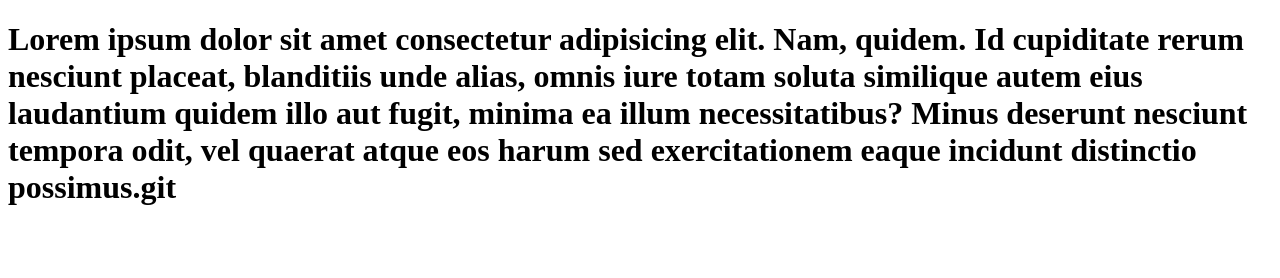
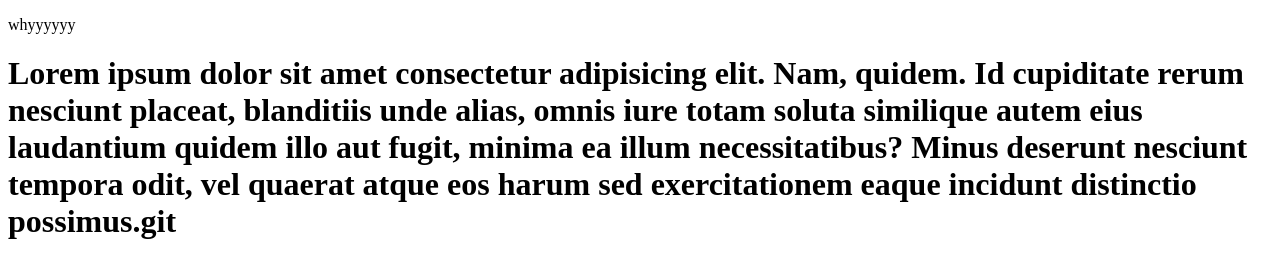
Before and after one commit to beginnerfreelancer/full-five, a plain HTML site: page index.html in a window 1280 px wide. Drawn offline with Linux system fonts and the light colour scheme.

Commit message:
Update index.html

```diff
--- a/index.html
+++ b/index.html
@@ -8,6 +8,7 @@
     <title>Document</title>
 </head>
 <body>
+    <p>whyyyyyy</p>
     <h1>Lorem ipsum dolor sit amet consectetur adipisicing elit. Nam, quidem. Id cupiditate rerum nesciunt placeat, blanditiis unde alias, omnis iure totam soluta similique autem eius laudantium quidem illo aut fugit, minima ea illum necessitatibus? Minus deserunt nesciunt tempora odit, vel quaerat atque eos harum sed exercitationem eaque incidunt distinctio possimus.git </h1>
 </body>
 </html>
```
